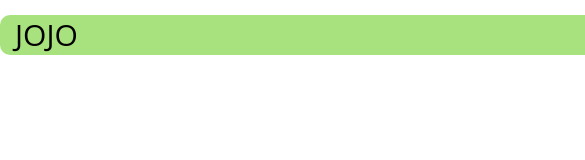
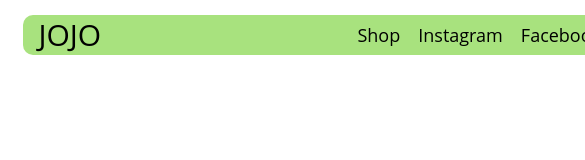
Before and after one commit to omarghandour/JOJO, a plain HTML site: page index.html in a window 390 px wide. Shown: the top 160 px of the page, 585 px wide, since content can reach past the window. Drawn offline with Linux system fonts and the light colour scheme.

Commit message:
Update style.css

```diff
--- a/css/style.css
+++ b/css/style.css
@@ -114,3 +114,24 @@ header nav .icon i {
     padding: 0 10px;
     color: black;
 }
+
+@media (max-width: 767px) {
+    header .container {
+        width: 600px;
+        left: 6%;
+
+    }
+
+    header nav ul {
+        left: 325px;
+    }
+
+    header nav ul li a {
+        font-size: 18px;
+        padding: 3px 9px;
+    }
+
+    header .icon {
+        display: none;
+    }
+}
```
